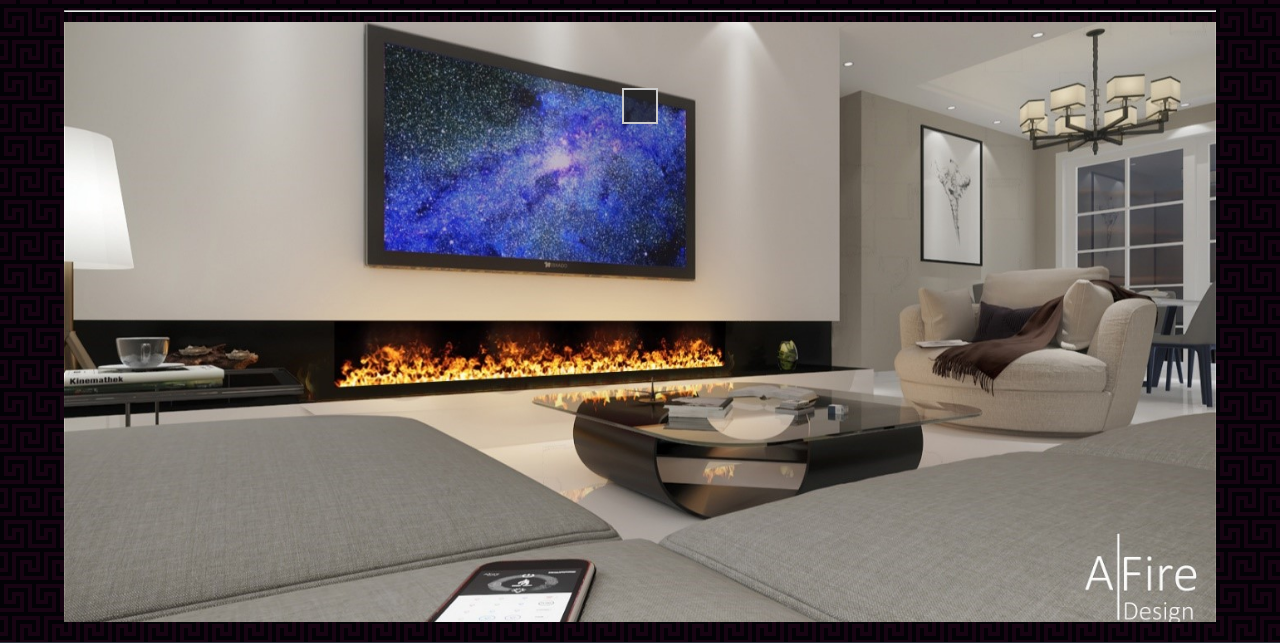
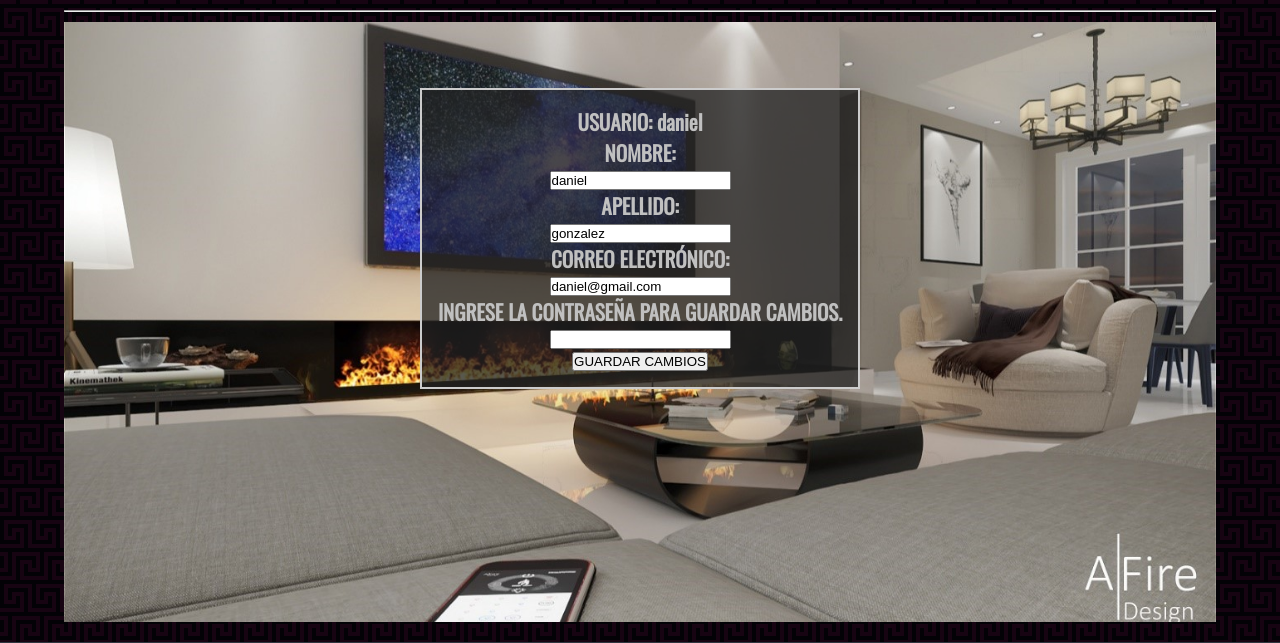
Before and after one commit to AndresCubidesC/Proyecto_Chimeneainteligente, a Flask app: page /perfil in a window 1280 px wide. Shown: the part 60-703 px from the top of the page. Run offline with Flask 2, Linux system fonts and the light colour scheme; a user stored in the database is signed in; data comes from the database, SQL or seed files in the repository.

Commit message:
Muestra informacion del usuario registrado

```diff
--- a/Software/pagina_web_flask/templates/perfil.html
+++ b/Software/pagina_web_flask/templates/perfil.html
@@ -59,6 +59,17 @@
 
                 <form method="POST" action="{{modificar}}">
 
+                    <label><h2>USUARIO: {{username}}</h2></label>
+                    <label><h2>NOMBRE:</h2></label>
+                    <input type="text" value="{{nombres}}" name = 'nombres'>
+                    <label><h2>APELLIDO:</h2></label>
+                    <input type="text" value="{{apellidos}}" name="apellidos">
+                    <label><h2>CORREO ELECTRÓNICO:</h2></label>
+                    <input type="text" value="{{email}}" name="email">
+                    <label style="h2 {color: red;}"> <h2>INGRESE LA CONTRASEÑA PARA GUARDAR CAMBIOS.</h2></label>
+                    <input type="password" name="password">
+                    <br>
+                    <input type="submit" value="GUARDAR CAMBIOS">
 
                 </form>
 
```
